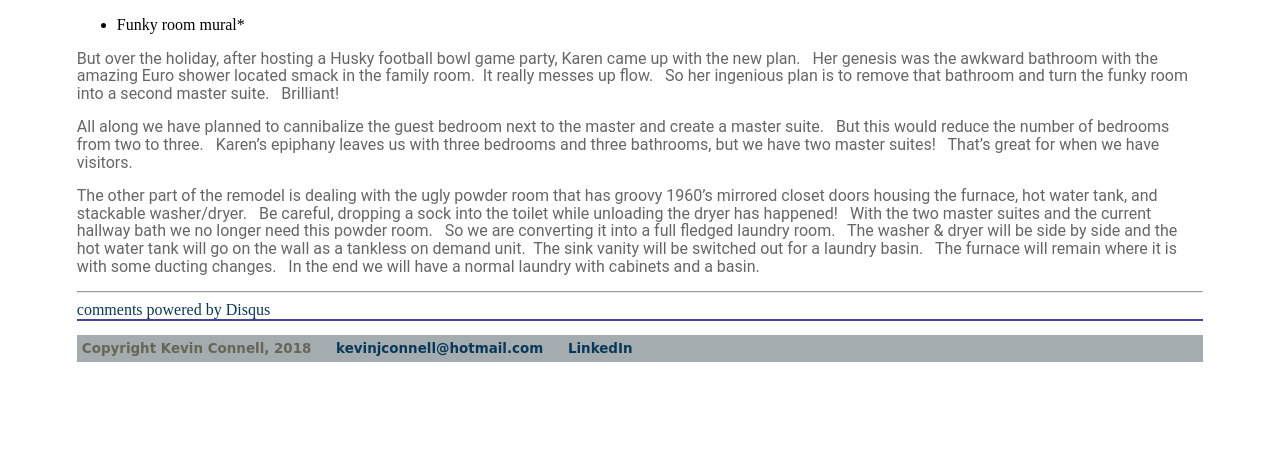
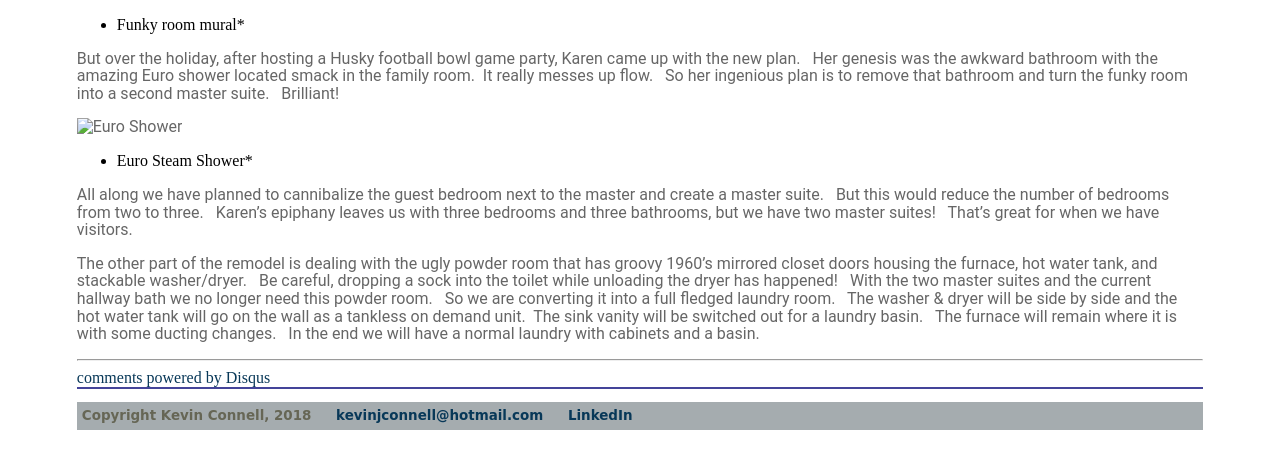
Before and after one commit to mo4dawg/mo4dawg.github.io, a Jekyll site: the page built from _posts/2018-01-20-remodel-plans.md, in a window 1280 px wide and 900 px high, scrolled down 1181 px, cut to the strip 445-900 px from the top of the window. Built offline with Jekyll 4.4.1, drawn with Linux system fonts in a browser that asks for light colours; comment, search, counter and statistics services are not loaded; before the commit the page ends 2013 px from its top, so only the background shows below that.

Commit message:
Update 2018-01-20-remodel-plans.md

```diff
--- a/_posts/2018-01-20-remodel-plans.md
+++ b/_posts/2018-01-20-remodel-plans.md
@@ -19,6 +19,9 @@ We couldn't figure out what to do with the funky room.  &nbsp;It's cold and draf
 
 But over the holiday, after hosting a Husky football bowl game party, Karen came up with the new plan. &nbsp; Her genesis was the awkward bathroom with the amazing Euro shower located smack in the family room.  &nbsp;It really messes up flow. &nbsp; So her ingenious plan is to remove that bathroom and turn the funky room into a second master suite. &nbsp; Brilliant!
 
+![Euro Shower](){:height="450px" width="600px"}
+* Euro Steam Shower*
+
 All along we have planned to cannibalize the guest bedroom next to the master and create a master suite. &nbsp; But this would reduce the number of bedrooms from two to three. &nbsp; Karen's epiphany leaves us with three bedrooms and three bathrooms, but we have two master suites! &nbsp;  That's great for when we have visitors.
 
 The other part of the remodel is dealing with the ugly powder room that has groovy 1960's mirrored closet doors housing the furnace, hot water tank, and stackable washer/dryer. &nbsp; Be careful, dropping a sock into the toilet while unloading the dryer has happened! &nbsp; With the two master suites and the current hallway bath we no longer need this powder room. &nbsp; So we are converting it into a full fledged laundry room. &nbsp;  The washer & dryer will be side by side and the hot water tank will go on the wall as a tankless on demand unit.&nbsp;  The sink vanity will be switched out for a laundry basin. &nbsp; The furnace will remain where it is with some ducting changes. &nbsp; In the end we will have a normal laundry with cabinets and a basin.
```
